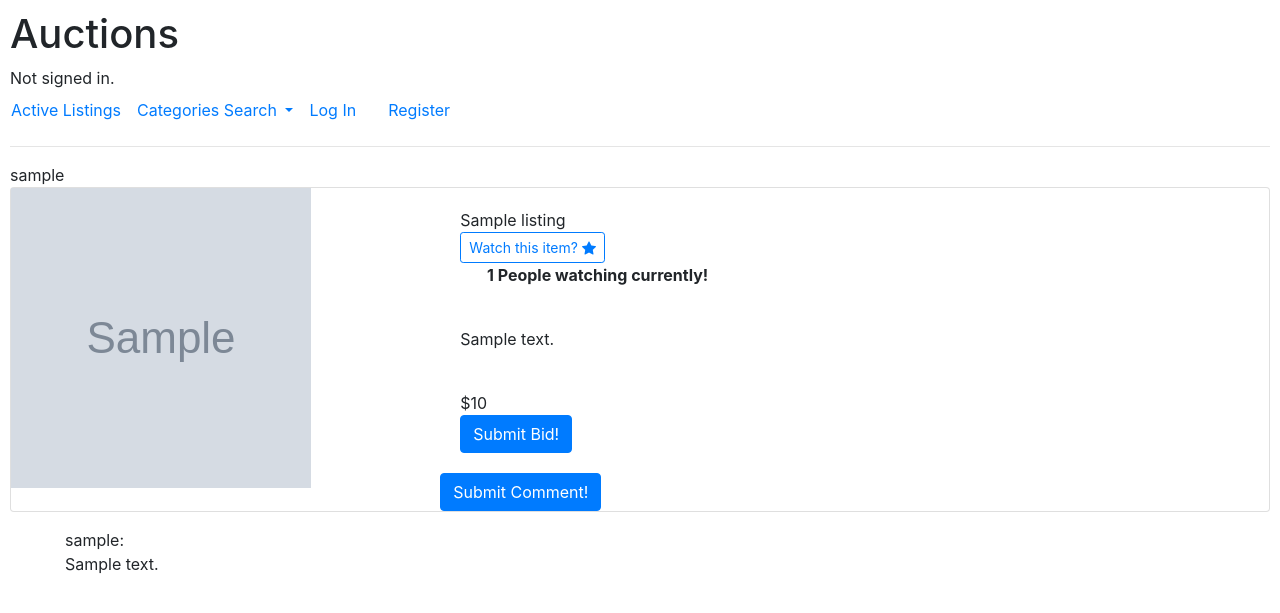
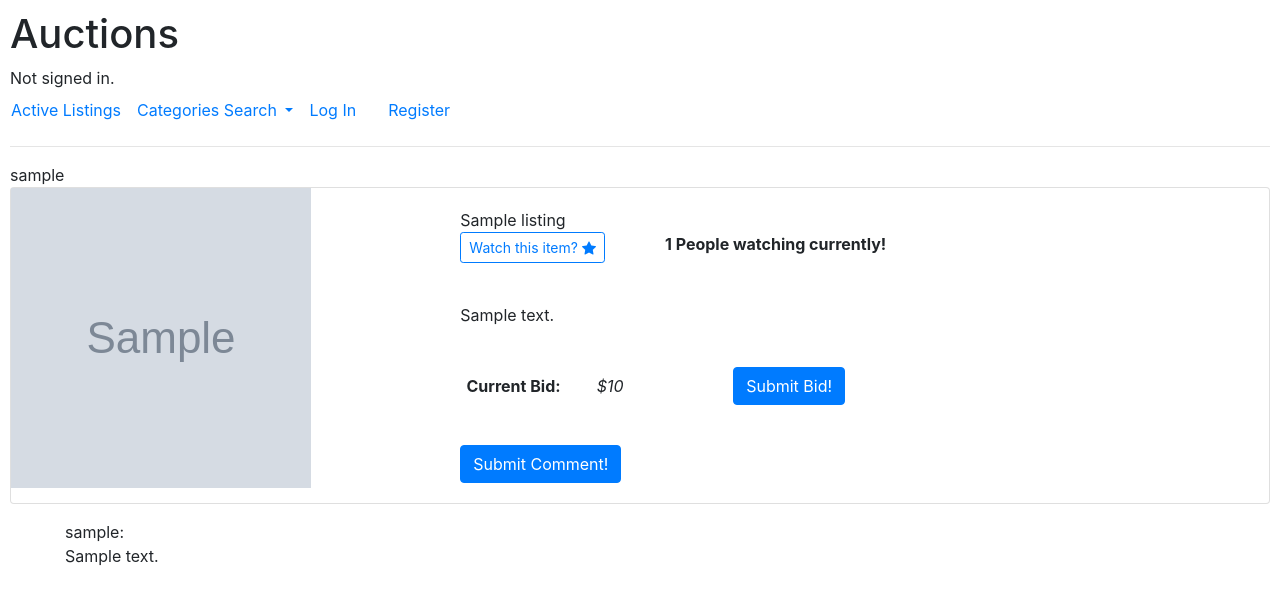
Before and after one commit to NearBee/Commerce, a Django app: page /listing/1 in a window 1280 px wide. Shown: the top 613 px of the page. Run offline with Django 3.2, Linux system fonts and the light colour scheme; tables that the repository leaves empty hold one stand-in row (values such as "Sample post"); grey boxes marked "Sample" are stand-in pictures; some libraries are stand-ins or nearby versions.

Commit message:
WIP structuring to Active Listing page

```diff
--- a/commerce/auctions/templates/auctions/listing.html
+++ b/commerce/auctions/templates/auctions/listing.html
@@ -16,35 +16,44 @@
         <div class="col-md-8">
             <div class="card-body">
                 {{ listing.item_title }}
+                <div class="row row-cols-2">
+                    <div class="col-md-3">
                         <form name="watchlist_item" type="submit" method="post">
                             {% csrf_token %}
-                    <button type="submit" method="post" class="btn btn-outline-primary btn-sm" name="watchlist_button"
-                        value="Watch this item">Watch
+                            <button type="submit" method="post" class="btn btn-outline-primary btn-sm"
+                                name="watchlist_button" value="Watch this item">Watch
                                 this item?
                                 <i class="bi bi-star-fill"></i>
                             </button>
                         </form>
-                <div class="col-md-4 text-right">
+                    </div>
+                    <div class="col-md-5">
                         <b>{{ watchlist_number }} People watching currently!</b>
+                    </div>
                 </div>
             </div>
             <div class="card-body">
                 {{ listing.item_description }}
             </div>
             <div class="card-body">
-                ${{ listing.item_initial_price }}
-                <form name="bidding_form" type="submit" method="post">
+                <div class="row row-cols-3 align-items-center">
+                    <b class="col-md-2 text-center">Current Bid:</b>
+                    <i class="col-md-2 text-start">${{listing.item_initial_price }}</i>
+                    <form class="col-md-8" name="bidding_form" type="submit" method="post">
                         {% csrf_token %}
                         {{ bidding_form }}
                         <input class="btn btn-primary" type="submit" name="bidding_form" value="Submit Bid!">
                     </form>
                 </div>
-            <div>
-                <form name="comment_form" type="submit" method="post">
+            </div>
+            <div class="card-body">
+                <div class="row row-cols-3">
+                    <form class="col-md-8" name="comment_form" type="submit" method="post">
                         {% csrf_token %}
                         {{ comment_form }}
                         <input class="btn btn-primary" type="submit" name="comment_form" value="Submit Comment!">
                     </form>
+                </div>
             </div>
         </div>
     </div>
```
Lines whose indentation alone changed are shown as unchanged.
